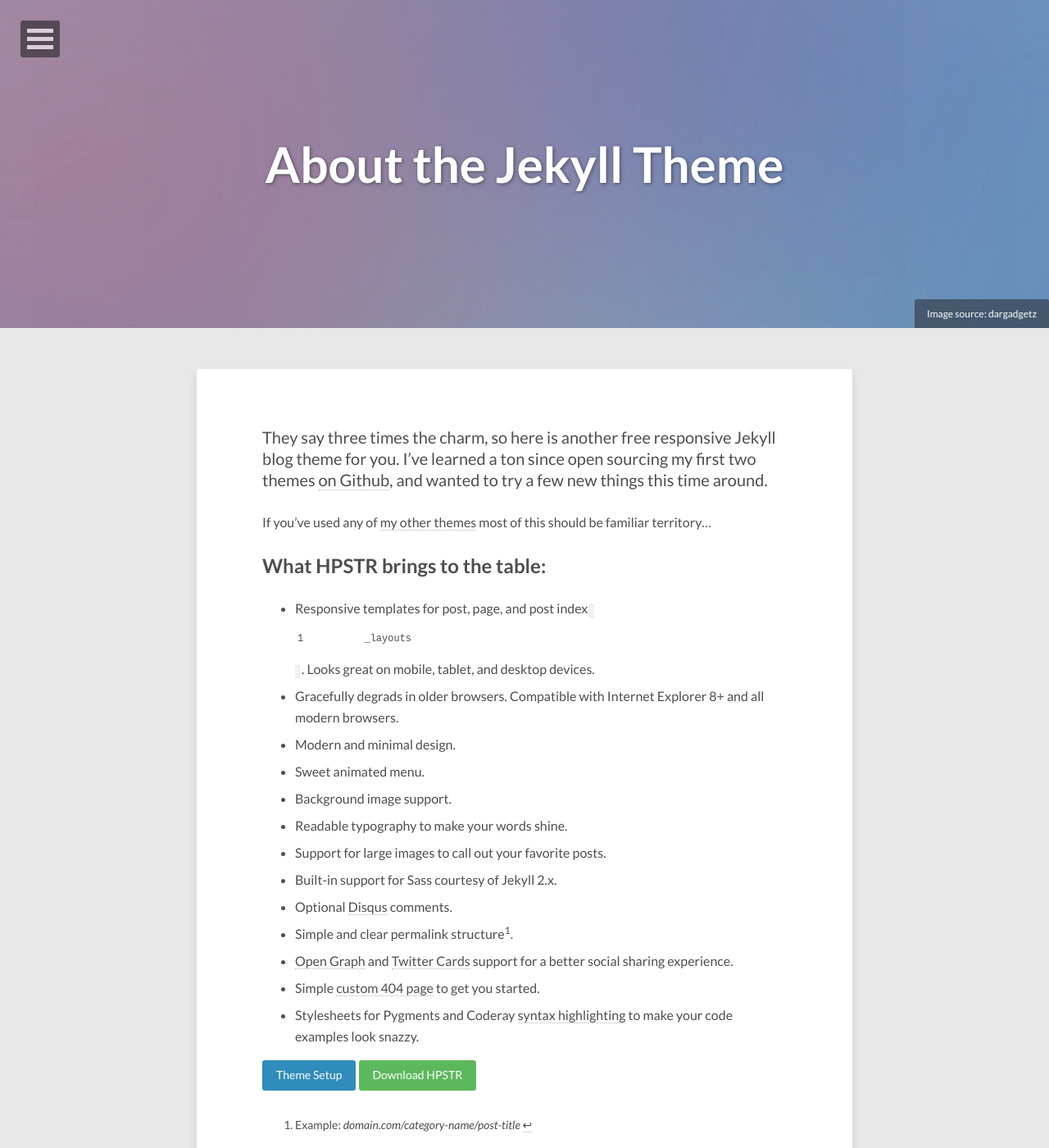
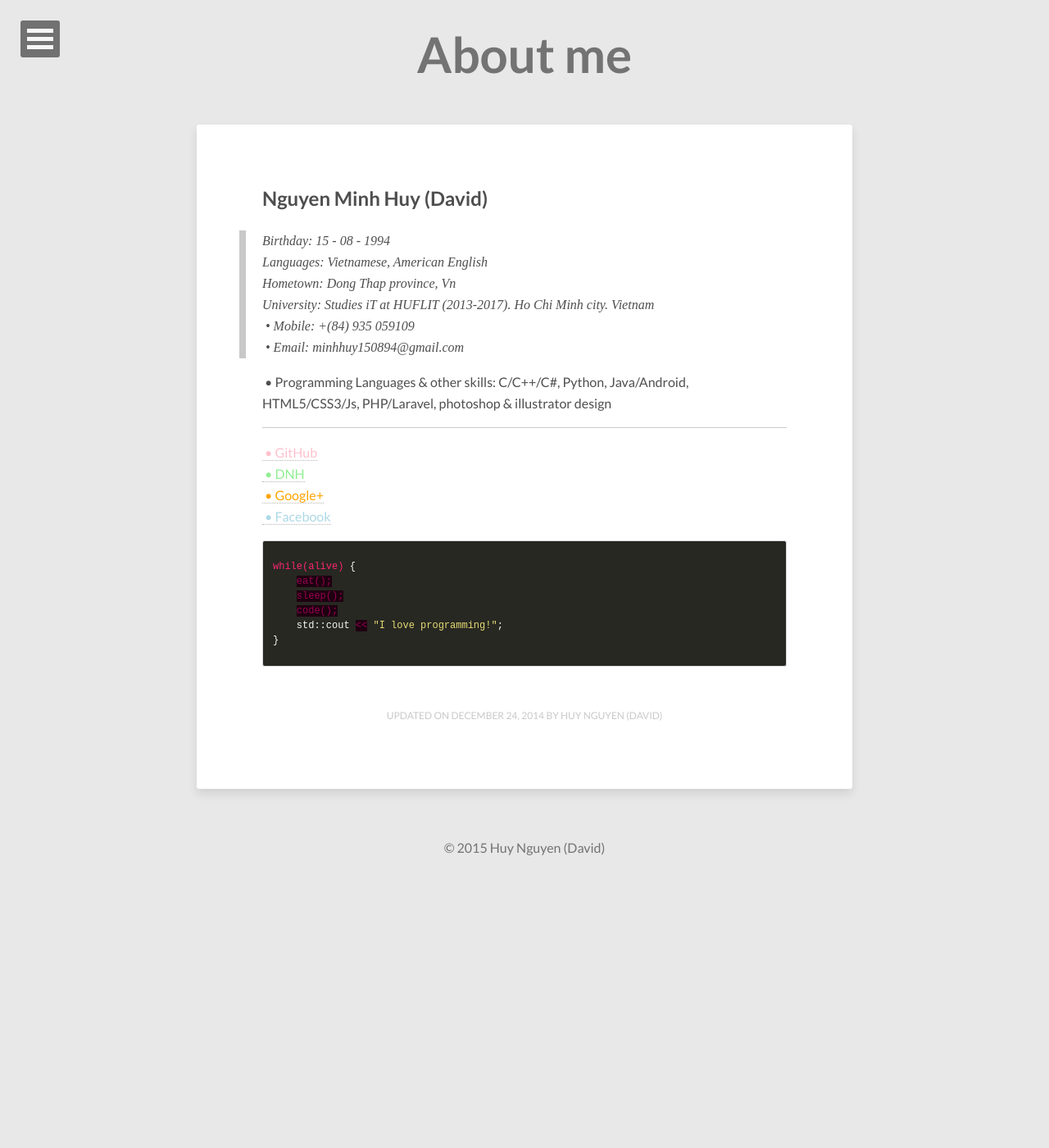
Before and after one commit to vareisen/vareisen.github.io, a Jekyll site: the page built from about/index.md, in a window 1280 px wide and 1400 px high. Shown: the whole window at 82% size. Built offline with Jekyll 4.4.1, drawn with Linux system fonts in a browser that asks for light colours; nearby versions of some CDN libraries.

Commit message:
Update index.md

```diff
--- a/about/index.md
+++ b/about/index.md
@@ -1,34 +1,29 @@
 ---
 layout: page
-title: About the Jekyll Theme
-image:
-  feature: abstract-5.jpg
-  credit: dargadgetz
-  creditlink: http://www.dargadgetz.com/ios-7-abstract-wallpaper-pack-for-iphone-5-and-ipod-touch-retina/
+title: About me
 comments: false
 modified: 2014-12-24
 ---
+<h2>Nguyen Minh Huy (David)</h2>
+> Birthday: 15 - 08 - 1994<br>
+> Languages: Vietnamese, American English<br>
+> Hometown: Dong Thap province, Vn<br>
+> University: Studies iT at HUFLIT (2013-2017). Ho Chi Minh city. Vietnam<br>
+&nbsp;&bull;&nbsp;Mobile: +(84) 935 059109<br>
+&nbsp;&bull;&nbsp;Email: minhhuy150894@gmail.com<br>
 
-They say three times the charm, so here is another free responsive Jekyll blog theme for you. I've learned a ton since open sourcing my first two themes [on Github](http://github.com/mmistakes), and wanted to try a few new things this time around.
-
-If you've used any of [my other themes](http://mademistakes.com/work/jekyll-themes/) most of this should be familiar territory...
-
-## What HPSTR brings to the table:
-
-* Responsive templates for post, page, and post index `_layouts`. Looks great on mobile, tablet, and desktop devices.
-* Gracefully degrads in older browsers. Compatible with Internet Explorer 8+ and all modern browsers.
-* Modern and minimal design.
-* Sweet animated menu.
-* Background image support.
-* Readable typography to make your words shine.
-* Support for large images to call out your favorite posts.
-* Built-in support for Sass courtesy of Jekyll 2.x.
-* Optional [Disqus](http://disqus.com) comments.
-* Simple and clear permalink structure[^1].
-* [Open Graph](https://developers.facebook.com/docs/opengraph/) and [Twitter Cards](https://dev.twitter.com/docs/cards) support for a better social sharing experience.
-* Simple [custom 404 page]({{ site.url }}/404.html) to get you started.
-* Stylesheets for Pygments and Coderay [syntax highlighting]({{ site.url }}/code-highlighting-post/) to make your code examples look snazzy.
-
-<div markdown="0"><a href="{{ site.url }}/theme-setup/" class="btn btn-info">Theme Setup</a> <a href="https://github.com/mmistakes/hpstr-jekyll-theme" class="btn btn-success">Download HPSTR</a></div>
-
-[^1]: Example: *domain.com/category-name/post-title*
+&nbsp;&bull;&nbsp;Programming Languages & other skills: C/C++/C#, Python, Java/Android, HTML5/CSS3/Js, PHP/Laravel, photoshop & illustrator design<br>
+<hr>
+<a href="http://github.com/minhhuy150894"><font color="pink">&nbsp;&bull;&nbsp;GitHub</font></a><br>
+<a href="http://daynhauhoc.com/users/david15894"><font color="lightgreen">&nbsp;&bull;&nbsp;DNH</font></a><br>
+<a href="https://plus.google.com/u/0/+HuyNguyenMinhStormChaser"><font color="orange">&nbsp;&bull;&nbsp;Google+</font></a><br>
+<a href="http://www.facebook.com/david15894"><font color="lightblue">&nbsp;&bull;&nbsp;Facebook</font></a>
+<br>
+{% highlight css %}
+while(alive) {
+    eat();
+    sleep();
+    code();
+    std::cout << "I love programming!";
+}
+{% endhighlight %}
```
